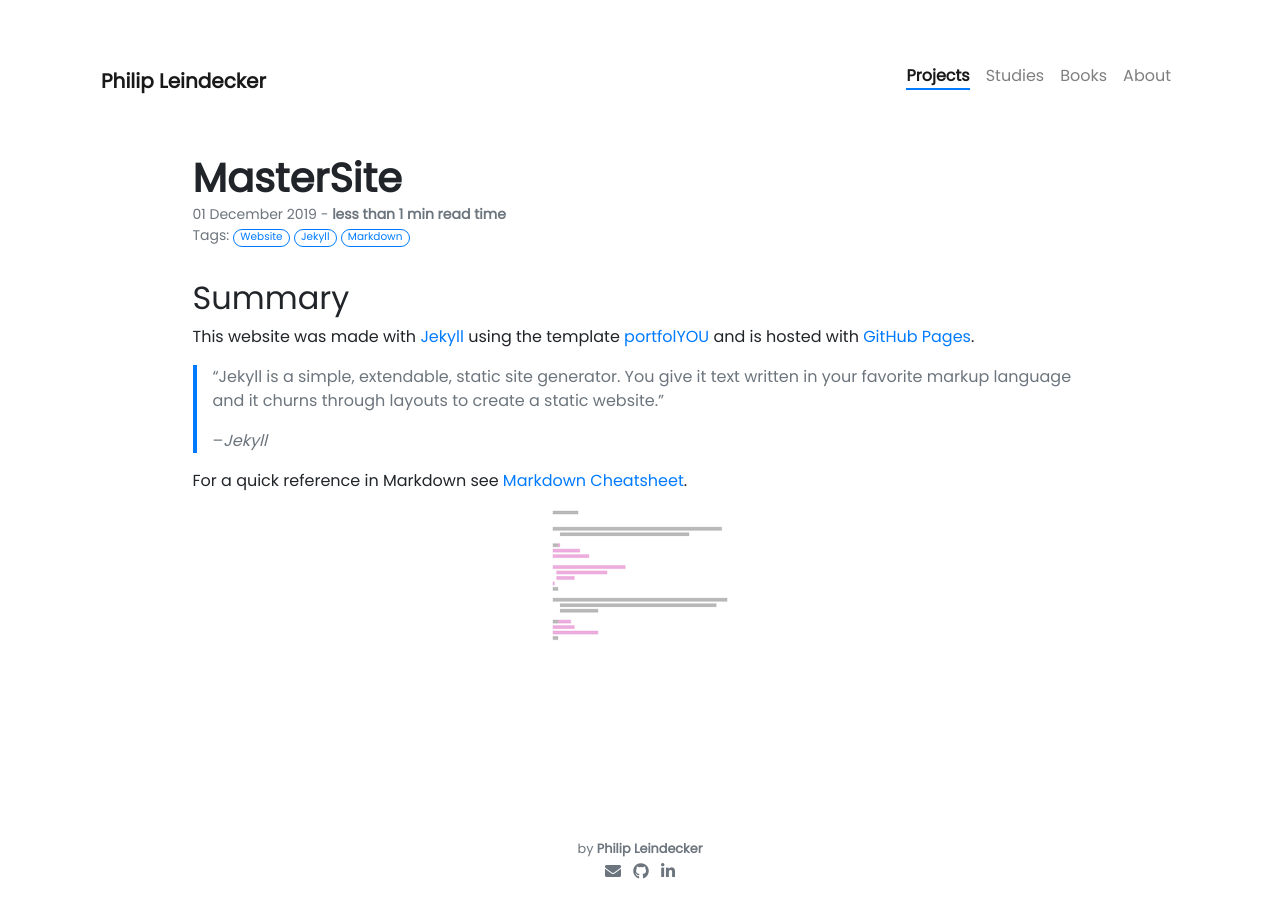
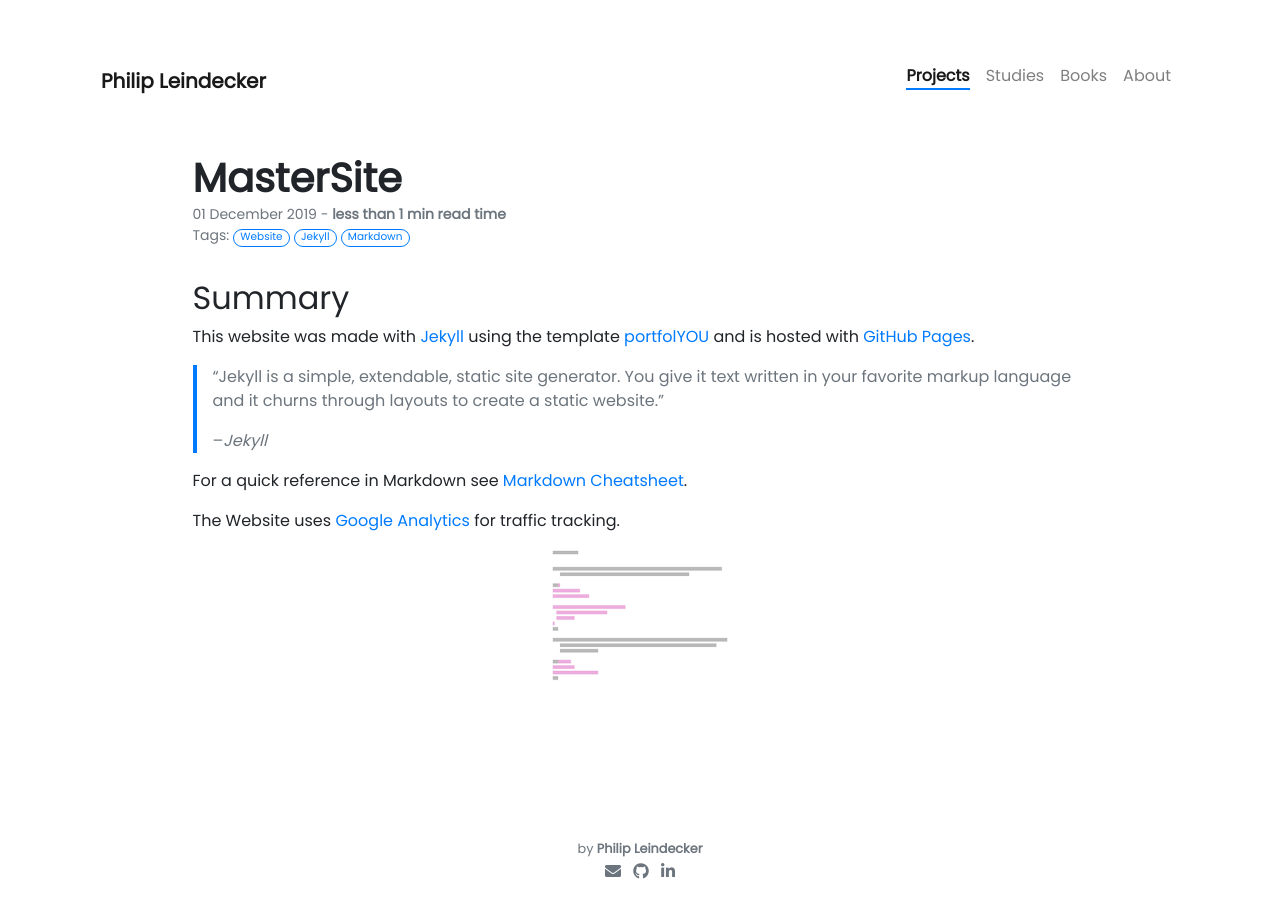
Before and after one commit to philipleindecker/philipleindecker.github.io, a Jekyll site: the page built from _projects/(4) MasterSite.md, in a window 1280 px wide. Built offline with Jekyll 4.4.1, drawn with Linux system fonts in a browser that asks for light colours; nearby versions of some CDN libraries; some of the changed lines change nothing that is shown.

Commit message:
Repair Google Analytics

```diff
--- a/_includes/head.html
+++ b/_includes/head.html
@@ -20,14 +20,4 @@
   <!-- Custom CSS -->
   <link rel="stylesheet" href="{{ '/assets/css/style.css' | relative_url }}" type="text/css">
 
-  <!-- Global site tag (gtag.js) - Google Analytics -->
-  <script async src="https://www.googletagmanager.com/gtag/js?id=UA-153592701-1"></script>
-  <script>
-    window.dataLayer = window.dataLayer || [];
-    function gtag(){dataLayer.push(arguments);}
-    gtag('js', new Date());
-
-    gtag('config', 'UA-153592701-1');
-  </script>
-
 </head>
--- a/_includes/scripts.html
+++ b/_includes/scripts.html
@@ -23,3 +23,13 @@
     $('[data-toggle="tooltip"]').tooltip()
 })
 </script>
+
+<!-- Global site tag (gtag.js) - Google Analytics -->
+<script async src="https://www.googletagmanager.com/gtag/js?id=UA-153592701-1"></script>
+<script>
+  window.dataLayer = window.dataLayer || [];
+  function gtag(){dataLayer.push(arguments);}
+  gtag('js', new Date());
+
+  gtag('config', 'UA-153592701-1');
+</script>
--- a/_projects/(4) MasterSite.md
+++ b/_projects/(4) MasterSite.md
@@ -18,4 +18,6 @@
 For a quick reference in Markdown see [Markdown Cheatsheet
 ](https://github.com/adam-p/markdown-here/wiki/Markdown-Cheatsheet).
 
+The Website uses [Google Analytics](https://analytics.google.com/analytics/web) for traffic tracking.
+
 <img src="/assets/project-images/logos/master-site-logo.png" alt="Image" width="200"/>
```
Also changed, not shown: 2 other files.
